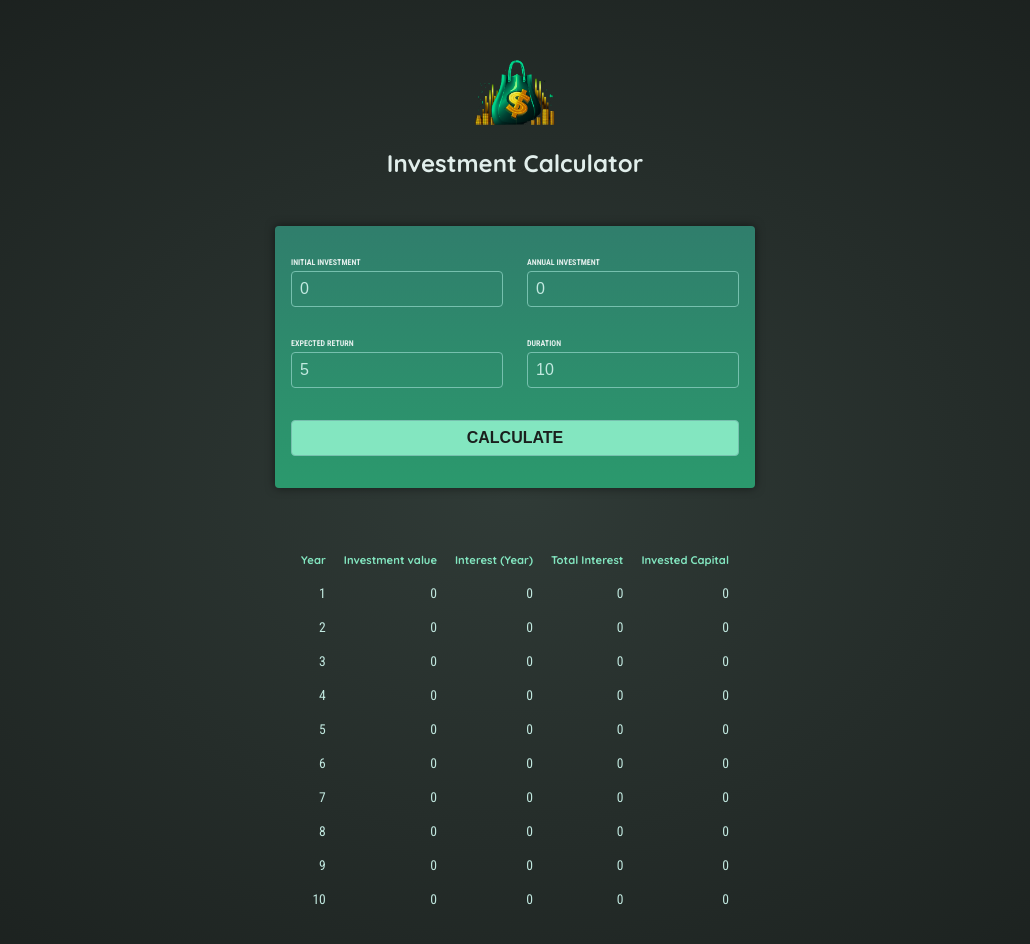
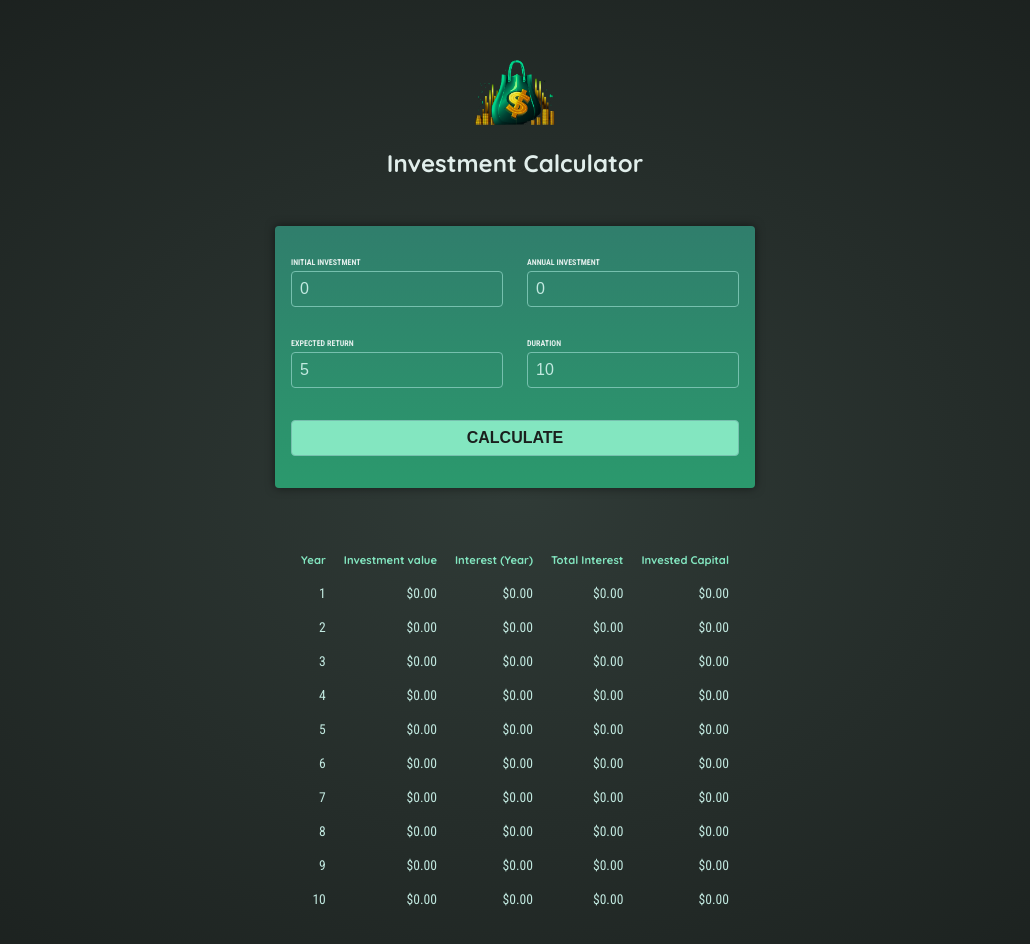
Before and after one commit to kesia-feitosa/investment-calculator, an Angular app: page / in a window 1280 px wide. Both pictures are taken after a click on the button "CALCULATE". Shown: the top 944 px of the page, without its empty margins (125-1155 px from the left). Built offline with nearby package versions, Linux system fonts and the light colour scheme.

Commit message:
format output with pipe

```diff
--- a/src/app/investment-results/investment-results.component.html
+++ b/src/app/investment-results/investment-results.component.html
@@ -18,10 +18,10 @@
             @for (result of results; track result.year) {
                 <tr>
                     <td>{{ result.year }}</td>
-                    <td>{{ result.valueEndOfYear }}</td>
-                    <td>{{ result.interest }}</td>
-                    <td>{{ result.totalInterest }}</td>
-                    <td>{{ result.totalAmountInvested }}</td>
+                    <td>{{ result.valueEndOfYear | currency: "USD" }}</td>
+                    <td>{{ result.interest | currency }}</td>
+                    <td>{{ result.totalInterest | currency }}</td>
+                    <td>{{ result.totalAmountInvested | currency }}</td>
                 </tr>
             }
         </tbody>
```
